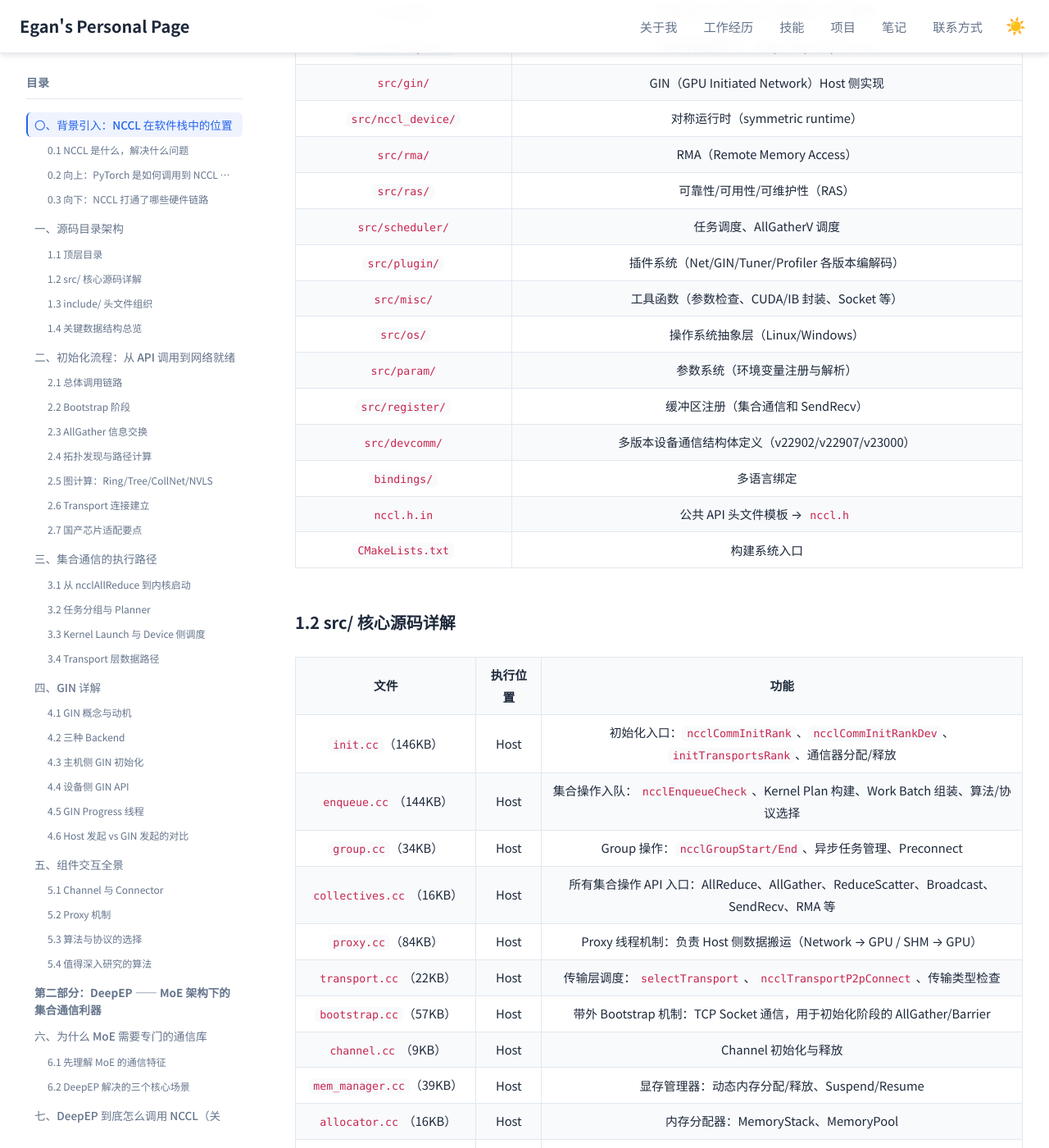
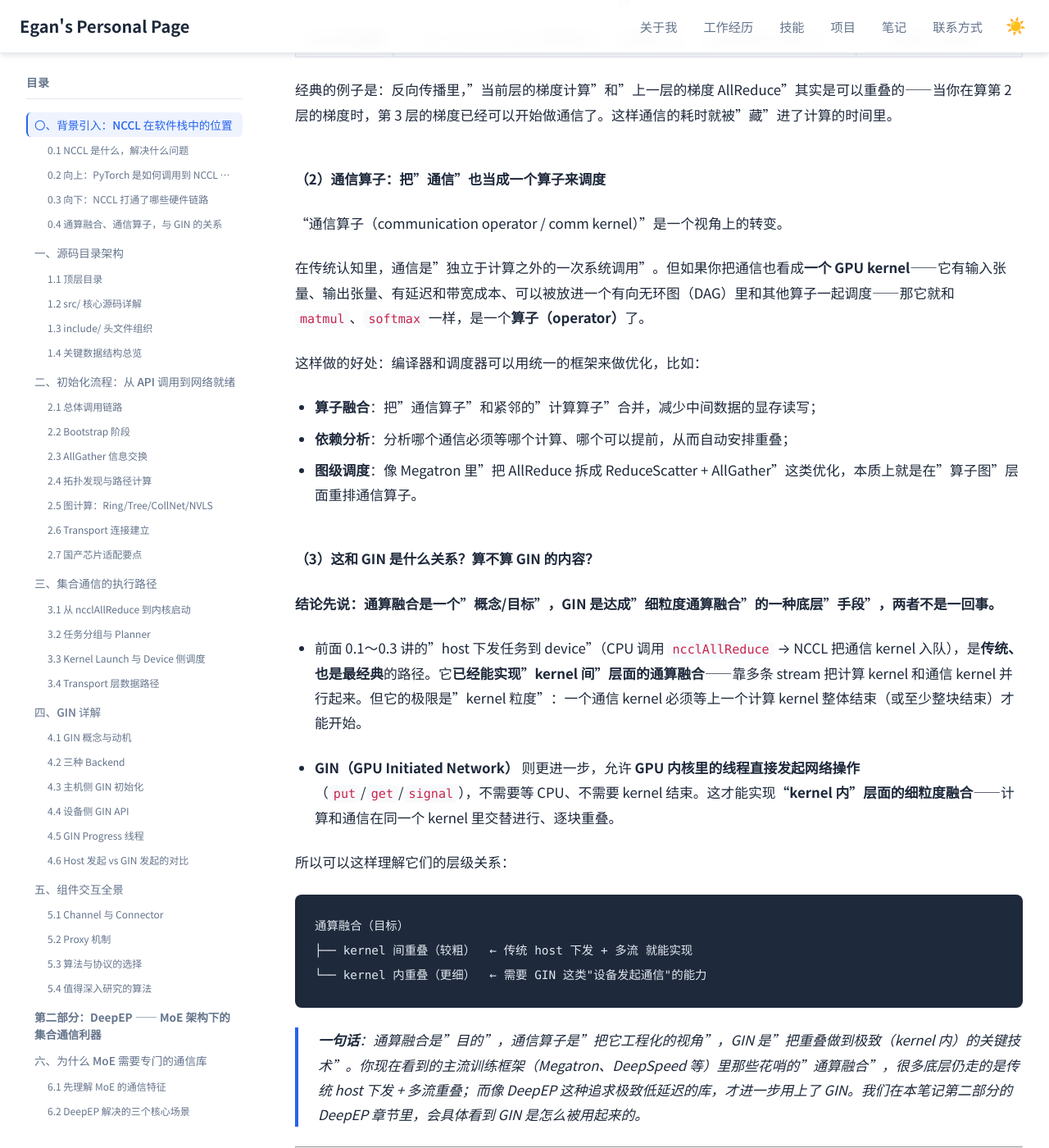
Before and after one commit to Lejun-Hu/Lejun-Hu.github.io, a Jekyll site: the page built from _notes/2026-8-24-nccl-source-study.md, in a window 1280 px wide and 1400 px high, scrolled down 7511 px. Shown: the whole window at 82% size. Built offline with Jekyll 4.4.1, drawn with Linux system fonts in a browser that asks for light colours; some of the changed text lies outside the part shown.

Commit message:
note: add 0.4 on compute-comm fusion, comm operators, and GIN

````diff
--- a/_notes/2026-8-24-nccl-source-study.md
+++ b/_notes/2026-8-24-nccl-source-study.md
@@ -173,6 +173,53 @@ NCCL 的核心价值之一，就是它把下面这些异构的物理链路**统
 对应到源码，这些 transport 分别实现在 `src/transport/` 目录下的 `p2p.cc`、`net.cc`、`coll_net.cc` 等文件里。后文"传输层"部分会详细讲。
 
 > **带着这张地图读源码**：NCCL 的源码虽然庞大，但主线很清晰——"探测拓扑 → 选 transport → 选算法 → 启动内核 → 内核里通过 transport 搬数据"。后面每一节，本质上都是在展开这条主线的某个环节。
+
+### 0.4 通算融合、通信算子，与 GIN 的关系
+
+前面我们理解的，是**一次"单纯"的通信**：算完之后，专门发起一次集合通信，等它完成，再继续算。但真实的大模型训练里，通信往往是大头开销——如果每次都"算完停下来等通信"，GPU 就浪费了。于是诞生了两个很流行的概念，这里作为第 0 节的收尾把它们理清楚。
+
+#### （1）通算融合：让"算"和"通"在时间上重叠
+
+**通算融合（计算-通信融合 / 重叠）** 的核心思想很简单：**不要"算完→通信→再算"这样串行，而是让计算和通信在时间上并行起来**。
+
+它大致分成两个层次：
+
+| 层次 | 做法 | 粒度 |
+|------|------|------|
+| **kernel 间重叠** | 用多条 CUDA stream，让"计算 kernel"和"通信 kernel"跑在不同的流上并行执行 | 粗粒度（整个 kernel 级别） |
+| **kernel 内重叠** | 在一个 kernel 内部，把数据切块，一边算某几块、一边把已算好的块发出去 | 细粒度（块级别） |
+
+经典的例子是：反向传播里，"当前层的梯度计算"和"上一层的梯度 AllReduce"其实是可以重叠的——当你在算第 2 层的梯度时，第 3 层的梯度已经可以开始做通信了。这样通信的耗时就被"藏"进了计算的时间里。
+
+#### （2）通信算子：把"通信"也当成一个算子来调度
+
+"通信算子（communication operator / comm kernel）"是一个视角上的转变。
+
+在传统认知里，通信是"独立于计算之外的一次系统调用"。但如果你把通信也看成**一个 GPU kernel**——它有输入张量、输出张量、有延迟和带宽成本、可以被放进一个有向无环图（DAG）里和其他算子一起调度——那它就和 `matmul`、`softmax` 一样，是一个**算子（operator）**了。
+
+这样做的好处：编译器和调度器可以用统一的框架来做优化，比如：
+
+- **算子融合**：把"通信算子"和紧邻的"计算算子"合并，减少中间数据的显存读写；
+- **依赖分析**：分析哪个通信必须等哪个计算、哪个可以提前，从而自动安排重叠；
+- **图级调度**：像 Megatron 里"把 AllReduce 拆成 ReduceScatter + AllGather"这类优化，本质上就是在"算子图"层面重排通信算子。
+
+#### （3）这和 GIN 是什么关系？算不算 GIN 的内容？
+
+**结论先说：通算融合是一个"概念/目标"，GIN 是达成"细粒度通算融合"的一种底层"手段"，两者不是一回事。**
+
+- 前面 0.1～0.3 讲的"host 下发任务到 device"（CPU 调用 `ncclAllReduce` → NCCL 把通信 kernel 入队），是**传统、也是最经典**的路径。它**已经能实现"kernel 间"层面的通算融合**——靠多条 stream 把计算 kernel 和通信 kernel 并行起来。但它的极限是"kernel 粒度"：一个通信 kernel 必须等上一个计算 kernel 整体结束（或至少整块结束）才能开始。
+
+- **GIN（GPU Initiated Network）** 则更进一步，允许 **GPU 内核里的线程直接发起网络操作**（`put`/`get`/`signal`），不需要等 CPU、不需要 kernel 结束。这才能实现**"kernel 内"层面的细粒度融合**——计算和通信在同一个 kernel 里交替进行、逐块重叠。
+
+所以可以这样理解它们的层级关系：
+
+```
+通算融合（目标）
+├── kernel 间重叠（较粗）  ← 传统 host 下发 + 多流 就能实现
+└── kernel 内重叠（更细）  ← 需要 GIN 这类"设备发起通信"的能力
+```
+
+> **一句话**：通算融合是"目的"，通信算子是"把它工程化的视角"，GIN 是"把重叠做到极致（kernel 内）的关键技术"。你现在看到的主流训练框架（Megatron、DeepSpeed 等）里那些花哨的"通算融合"，很多底层仍走的是传统 host 下发 + 多流重叠；而像 DeepEP 这种追求极致低延迟的库，才进一步用上了 GIN。我们在本笔记第二部分的 DeepEP 章节里，会具体看到 GIN 是怎么被用起来的。
 
 ---
 
````
